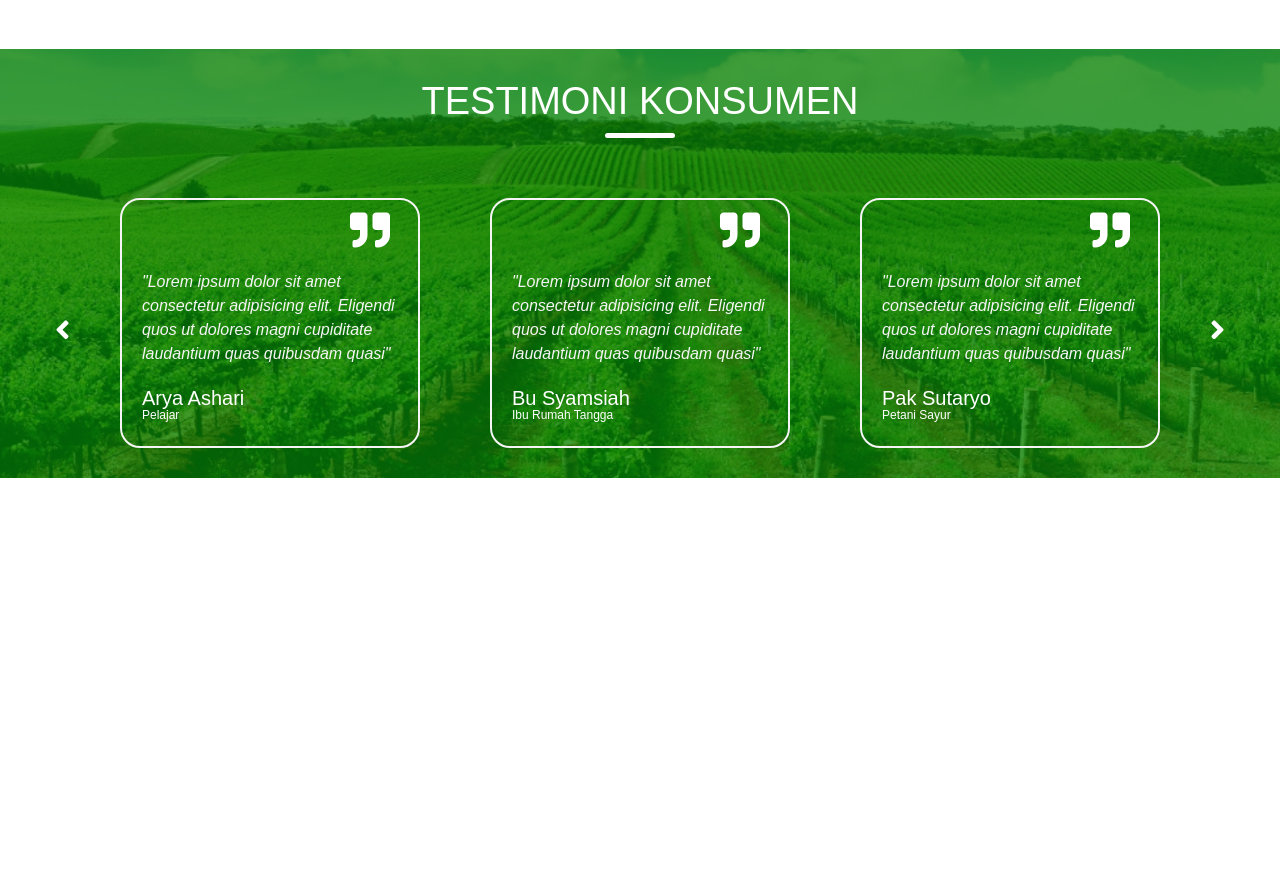
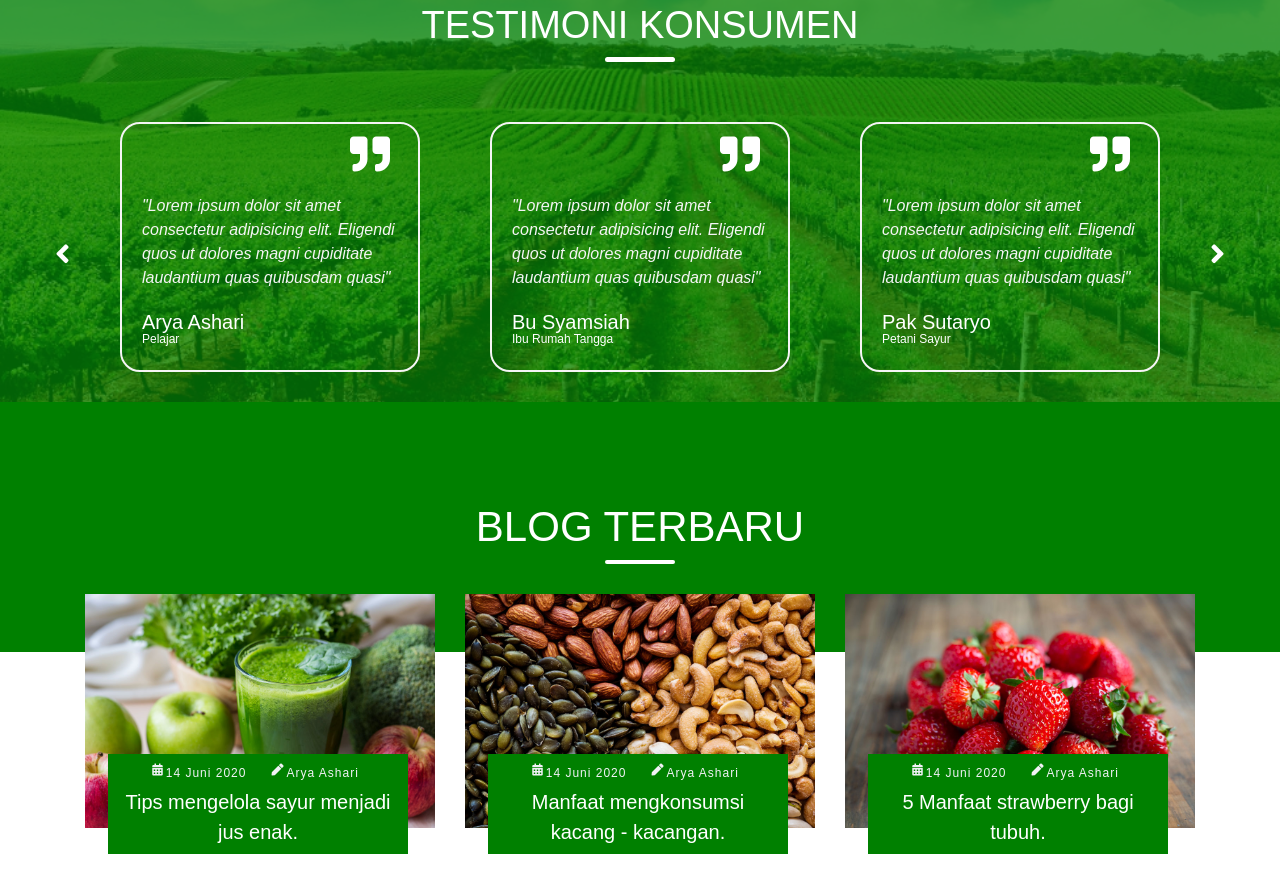
Before and after one commit to Aryaashari/kebunku.com, a plain HTML site: page index.html in a window 1280 px wide. Shown: the part 1726-2600 px from the top of the page. Before the commit the page ends 2204 px from the top, so only its background shows below. Drawn offline with nearby package versions, Linux system fonts and the light colour scheme; a web font is replaced by a local one.

Commit message:
menambahkan bagian blog terbaru

```diff
--- a/css/style.css
+++ b/css/style.css
@@ -56,8 +56,8 @@ body {
 
 .navbar .akunCart a {
     color: white;
-    margin-right: 10px;
-    font-size: 17px;
+    margin-right: 15px;
+    font-size: 15px;
 }
 
 
@@ -340,7 +340,7 @@ body {
 
 /* About */
 .about {
-    margin-top: 200px;
+    margin-top: 100px;
 }
 
 .about .judul {
@@ -513,6 +513,101 @@ body {
 }
 
 
+/* Blog */
+.blog {
+    margin-top: 100px;
+    position: relative;
+}
+
+.blog::after {
+    content: '';
+    display: block;
+    width: 100%;
+    height: 250px;
+    position: absolute;
+    background-color: green;
+    top: -100px;
+    z-index: -1;
+}
+
+.blog .judul {
+    text-align: center;
+    text-transform: uppercase;
+    font-weight: 500;
+    font-size: 42px;
+    color: white;
+    font-family: 'Nexa', sans-serif;
+}
+
+.blog .garis {
+    width: 70px;
+    height: 4px;
+    background-color: white;
+    border-radius: 5px;
+    margin: 5px auto 30px auto;
+}
+
+.blog .kotak {
+    position: relative;
+    z-index: 1;
+    height: 260px;
+    margin-bottom: 20px;
+    display: flex;
+    justify-content: center;
+}
+
+.blog .gambar img {
+    width: 350px;
+    transition: .7s;
+}
+
+.blog .gambar img:hover {
+    transform: scale(1.1);
+    box-shadow: -2px -2px 10px rgba(0, 0, 0, .6);
+}
+
+.blog .deksripsi-blog {
+    width: 300px;
+    height: 100px;
+    background-color: green;
+    padding: 10px 0;
+    position: absolute;
+    z-index: 2;
+    bottom: 0px;
+    left: 23px;
+}
+
+.blog .info-blog {
+    justify-content: center;
+}
+
+.blog .info-blog .fas {
+    margin-right: 3px;
+    color: #f1f2f6;
+    font-size: 12px;
+    margin-left: 10px;
+}
+
+.blog .info-blog p{
+    font-size: 12px;
+    color: #f1f2f6;
+    margin-right: 15px;
+    letter-spacing: 1px;
+    margin-bottom: 5px;
+}
+
+.blog .deksripsi-blog .judul {
+    text-decoration: none;
+}
+
+.blog .deksripsi-blog .judul p {
+    font-size: 20px;
+    text-transform: none;
+    color: white;
+    font-family: 'Nexa', sans-serif;
+    margin: 0 10px;
+}
+
 
 
 @media only screen and (max-width: 767px) {
@@ -681,6 +776,38 @@ body {
         top: 100px;
         right: -10px;
     }
+
+    /* Blog */
+    .blog {
+        margin-top: 80px;
+    }
+    .blog .kotak {
+        height: 230px;
+        width: 290px;
+        margin: 10px auto;
+    }
+    .blog .judul {
+        font-size: 32px;
+    }
+
+    .blog .gambar img {
+        width: 285px;
+        position: relative;
+    }
+
+    .blog .deksripsi-blog {
+        left: 24px;
+        width: 240px;
+        height: 90px;
+    }
+
+    .blog .info-blog p {
+        font-size: 8px;
+    }
+
+    .blog .deksripsi-blog .judul p {
+        font-size: 16px;
+    }
 }
 
 
@@ -780,6 +907,11 @@ body {
     .testimonial .card p {
         color: white;
     }
+
+    /* Blog */
+    .blog .deksripsi-blog {
+        left: 195px;
+    }
  }
 
 
@@ -810,4 +942,25 @@ body {
     .about .petani-3 {
         width: 400px;
     }
+
+    /* Blog */
+    .blog .kotak {
+        height: 230px;
+    }
+    .blog .gambar img {
+        width: 280px;
+    }
+
+    .blog .deksripsi-blog {
+        width: 250px;
+        height: 90px;
+    }
+
+    .blog .info-blog p {
+        font-size: 10px;
+    }
+
+    .blog .deksripsi-blog .judul p {
+        font-size: 18px;
+    }
   }
--- a/index.html
+++ b/index.html
@@ -180,9 +180,9 @@
               <h1 class="judul">Mengapa memilih layanan kami ?</h1>
               <div class="garis"></div>
               <div class="row content">
-                <div class="col-12 mb-3">
+                <div class="col-12 mb-3 d-flex align-items-center">
                   <img src="img/icon/shop.png" class="shop icon float-left" alt="shop">
-                  <p class="teks">Menyediakan wabah bagi para petani untuk memasarkan produk.</p>
+                  <p class="teks mt-3">Menyediakan wabah bagi para petani untuk memasarkan produk.</p>
                 </div>
                 <div class="col-12">
                   <img src="img/icon/checked.png" class="checked icon float-left" alt="checked">
@@ -190,11 +190,11 @@
                 </div>
                 <div class="col-12 mb-3">
                   <img src="img/icon/book.png" class="book icon float-left" alt="book">
-                  <p class="teks">Menyediakan edukasi seputar perkebunan & pemasaran produk.</p>
+                  <p class="teks mt-1">Menyediakan edukasi seputar perkebunan & pemasaran produk.</p>
                 </div>
                 <div class="col-12 mb-3">
                   <img src="img/icon/delivery.png" class="delivery icon float-left" alt="delivery">
-                  <p class="teks">Proses distribusi produk yang cepat.</p>
+                  <p class="teks mt-1">Proses distribusi produk yang cepat.</p>
                 </div>
               </div>
             </div>
@@ -281,6 +281,81 @@
         </div>
       </div>
       <!-- End Testimonial -->
+
+      <!-- Start Blog -->
+      <div class="blog">
+        <div class="container">
+          <div class="row">
+            <div class="col">
+              <h1 class="judul">Blog Terbaru</h1>
+              <div class="garis"></div>
+            </div>
+          </div>
+          <div class="row justify-content-center">
+            <div class="col-lg-4">
+              <div class="kotak">
+                <div class="gambar">
+                  <a href="#"><img src="img/blog-1.jpg" alt="blog-1"></a>
+                </div>
+                <div class="deksripsi-blog">
+                  <div class="info-blog d-flex">
+                    <div class="tgl d-flex">
+                      <i class="fas fa-calendar-alt"></i>
+                      <p>14 Juni 2020</p>
+                    </div>
+                    <div class="penulis d-flex">
+                      <i class="fas fa-pen"></i>
+                      <p>Arya Ashari</p>
+                    </div>
+                  </div>
+                  <a href="#" class="judul"><p>Tips mengelola sayur menjadi jus enak.</p></a>
+                </div>
+              </div>
+            </div>
+            <div class="col-lg-4">
+              <div class="kotak">
+                <div class="gambar">
+                  <a href="#"><img src="img/blog-2.jpg" alt="blog-1"></a>
+                </div>
+                <div class="deksripsi-blog">
+                  <div class="info-blog d-flex">
+                    <div class="tgl d-flex">
+                      <i class="fas fa-calendar-alt"></i>
+                      <p>14 Juni 2020</p>
+                    </div>
+                    <div class="penulis d-flex">
+                      <i class="fas fa-pen"></i>
+                      <p>Arya Ashari</p>
+                    </div>
+                  </div>
+                  <a href="#" class="judul"><p>Manfaat mengkonsumsi kacang - kacangan.</p></a>
+                </div>
+              </div>
+            </div>
+            <div class="col-lg-4">
+              <div class="kotak">
+                <div class="gambar">
+                  <a href="#"><img src="img/blog-3.jpg" alt="blog-1"></a>
+                </div>
+                <div class="deksripsi-blog">
+                  <div class="info-blog d-flex">
+                    <div class="tgl d-flex">
+                      <i class="fas fa-calendar-alt"></i>
+                      <p>14 Juni 2020</p>
+                    </div>
+                    <div class="penulis d-flex">
+                      <i class="fas fa-pen"></i>
+                      <p>Arya Ashari</p>
+                    </div>
+                  </div>
+                  <a href="#" class="judul"><p>5 Manfaat strawberry bagi tubuh.</p></a>
+                </div>
+              </div>
+            </div>
+          </div>
+        </div>
+      </div>
+      <!-- End Blog -->
     </main>
     <!-- End Main Content -->
 
```
Also changed, not shown: img/blog-1.jpg (renamed from img/category-3.jpg), img/blog-2.jpg (renamed from img/category-4.jpg), img/blog-3.jpg (renamed from img/category-2.jpg), img/icon/search.png (added), img/icon/shopping-cart.png (added), img/icon/user.png (added).
